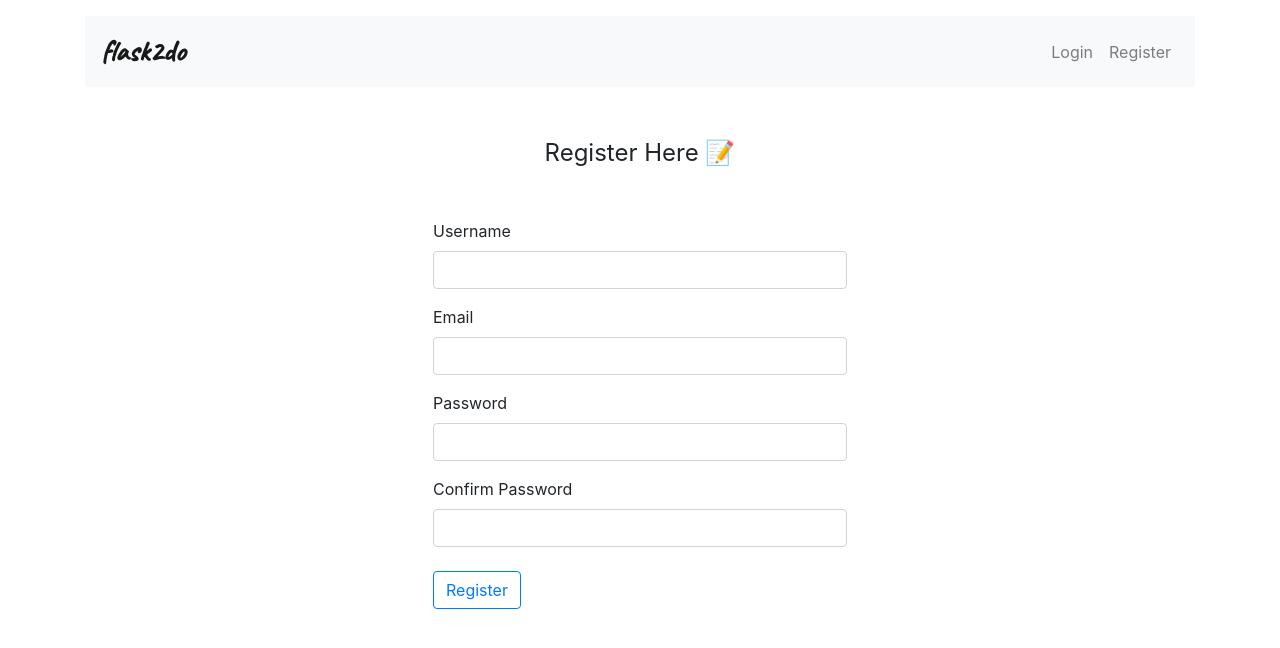
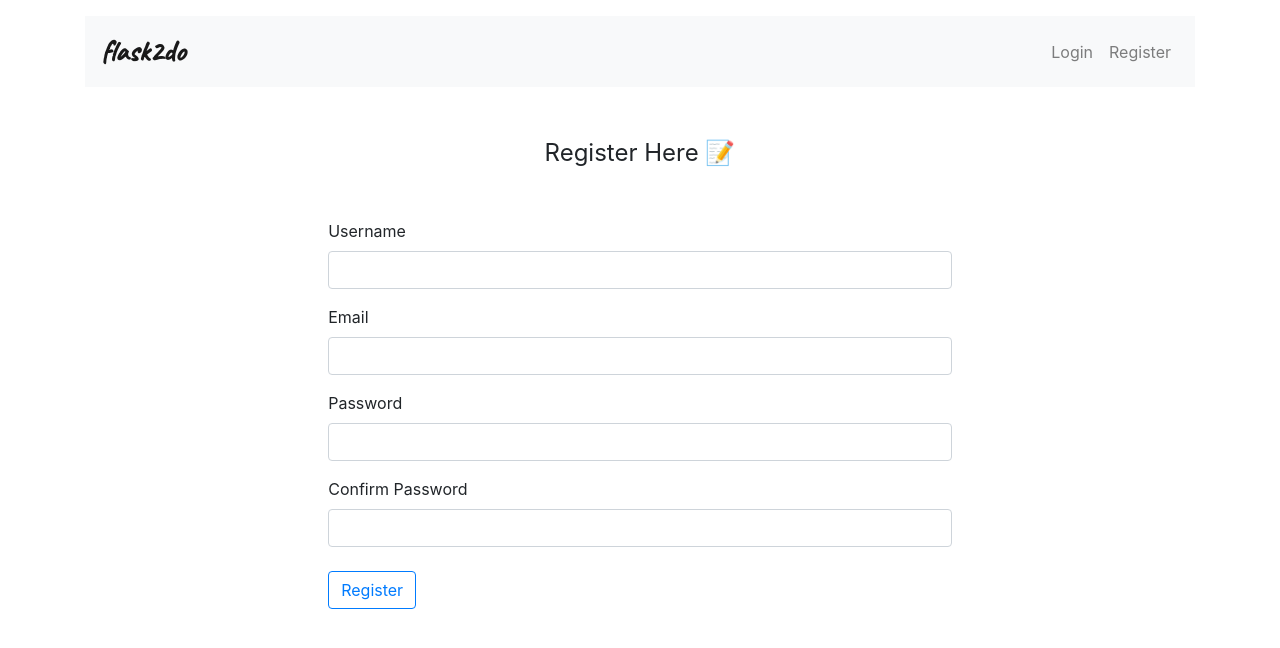
Before and after one commit to whoismaruf/flask2do, a Flask app: page /register in a window 1280 px wide. Shown: the top 648 px of the page. Run offline with Flask 2, Linux system fonts and the light colour scheme; some libraries are stand-ins or nearby versions.

Commit message:
FIx some UI components.

```diff
--- a/root/templates/auth_login.html
+++ b/root/templates/auth_login.html
@@ -1,6 +1,6 @@
 {% extends 'layout.html' %} {% block content %}
 
-<div class="my-5" style="padding: 0 300px 0 300px;">
+<div class="my-5" style="padding: 0 19vw 0 19vw;">
 
   <form method="POST">
     {{ form.hidden_tag() }}
--- a/root/templates/auth_register.html
+++ b/root/templates/auth_register.html
@@ -1,6 +1,6 @@
 {% extends 'layout.html' %} {% block content %}
 
-<div class="my-5 mx-5" style="padding: 0 300px 0 300px;">
+<div class="my-5" style="padding: 0 19vw 0 19vw;">
 
   <form method="POST">
     {{ form.hidden_tag() }}
--- a/root/templates/layout.html
+++ b/root/templates/layout.html
@@ -25,7 +25,7 @@
     {% with messages = get_flashed_messages(with_categories=true) %}
       {% if messages %}
         {% for category, message in messages %}
-          <div class="alert alert-{{ category }} text-center" style="margin: 50px 300px 0 300px;" role="alert">
+          <div class="alert alert-{{ category }} text-center" style="margin:  50px 19vw 0 19vw;" role="alert">
             {{ message }}
           </div>
         {% endfor %}
```
